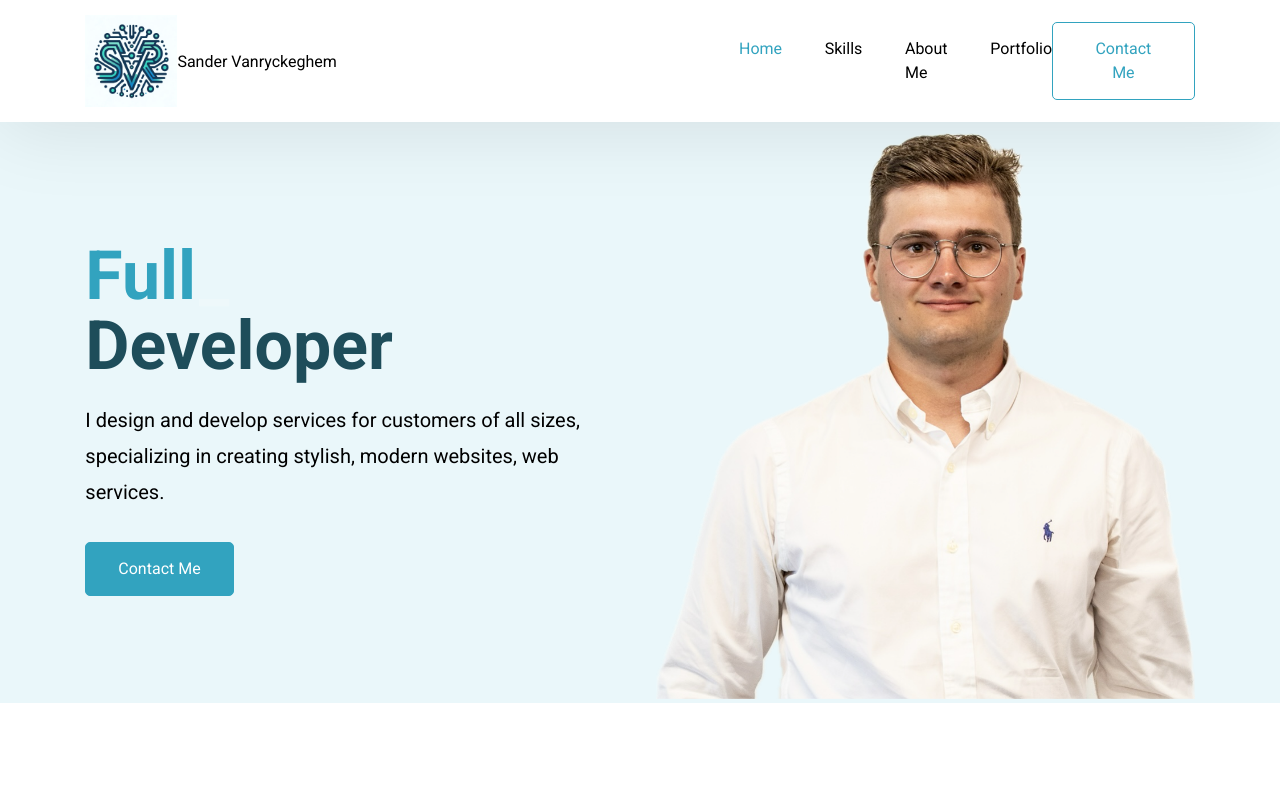
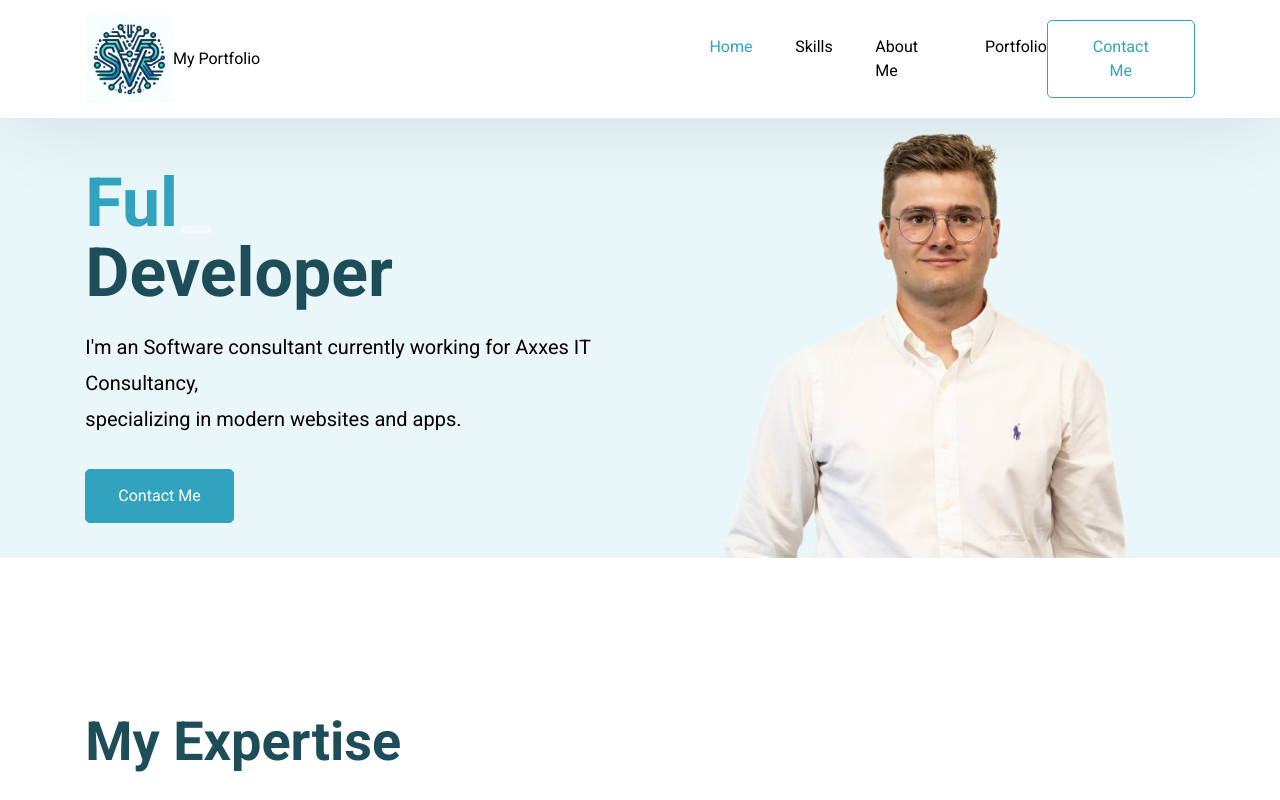
Before and after one commit to SanderVanryckeghem/SanderVanryckeghem, a React (Create React App) app: page / in a window 1280 px wide. Shown: the top 800 px of the page. Built offline with nearby package versions, Linux system fonts and the light colour scheme.

Commit message:
Change text in hero section and navbar

```diff
--- a/src/App.css
+++ b/src/App.css
@@ -260,6 +260,16 @@ h2 {
 .hero-section-img > img {
   width: 100%;
   height: 100%;
+}
+
+.hero-section-image {
+  display: flex;
+  flex-direction: column;
+  align-items: center;
+}
+
+.hero-section-image img {
+  width: 75%;
 }
 /* Hero Section Style Ends */
 
--- a/src/Pages/Home/HeroSection.tsx
+++ b/src/Pages/Home/HeroSection.tsx
@@ -16,9 +16,9 @@ export default function HeroSection() {
             Developer
           </h1>
           <p className="hero-section-description">
-            I design and develop services for customers of all sizes,
+            I'm an Software consultant currently working for Axxes IT Consultancy,
             <br />
-            specializing in creating stylish, modern websites, web services.
+            specializing in modern websites and apps.
           </p>
         </div>
         <Link
--- a/src/Pages/Home/Navbar.tsx
+++ b/src/Pages/Home/Navbar.tsx
@@ -42,7 +42,7 @@ function Navbar() {
     <nav className={`navbar ${navActive ? "active" : ""}`}>
       <div className="navbar-logo-name">
         <img className="navbar-img" src="./logo1.png" alt={"logo"} />
-        <p>Sander Vanryckeghem</p>
+        <p>My Portfolio</p>
       </div>
       <a
         className={`nav_hamburger ${navActive ? "active" : ""}`}
```
